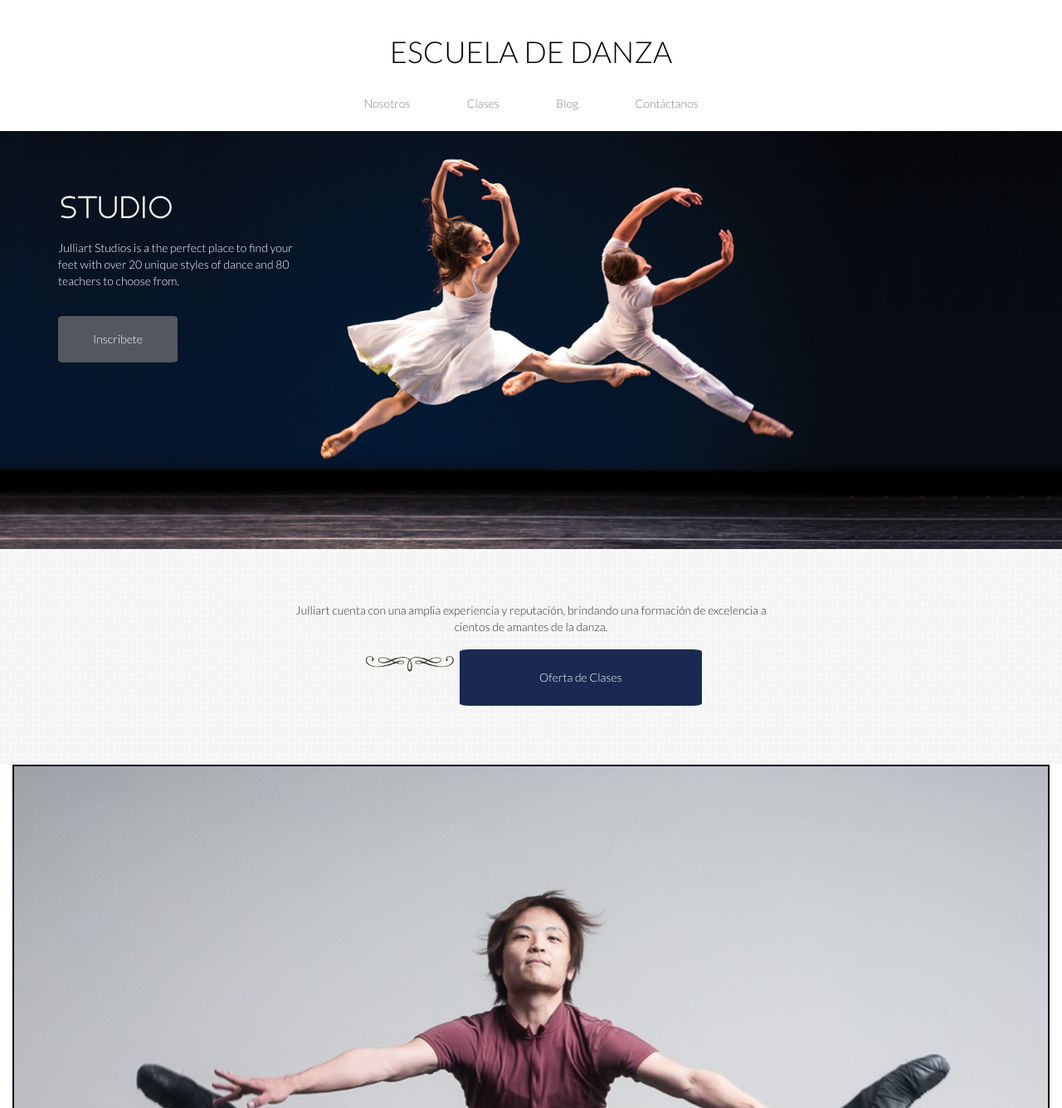
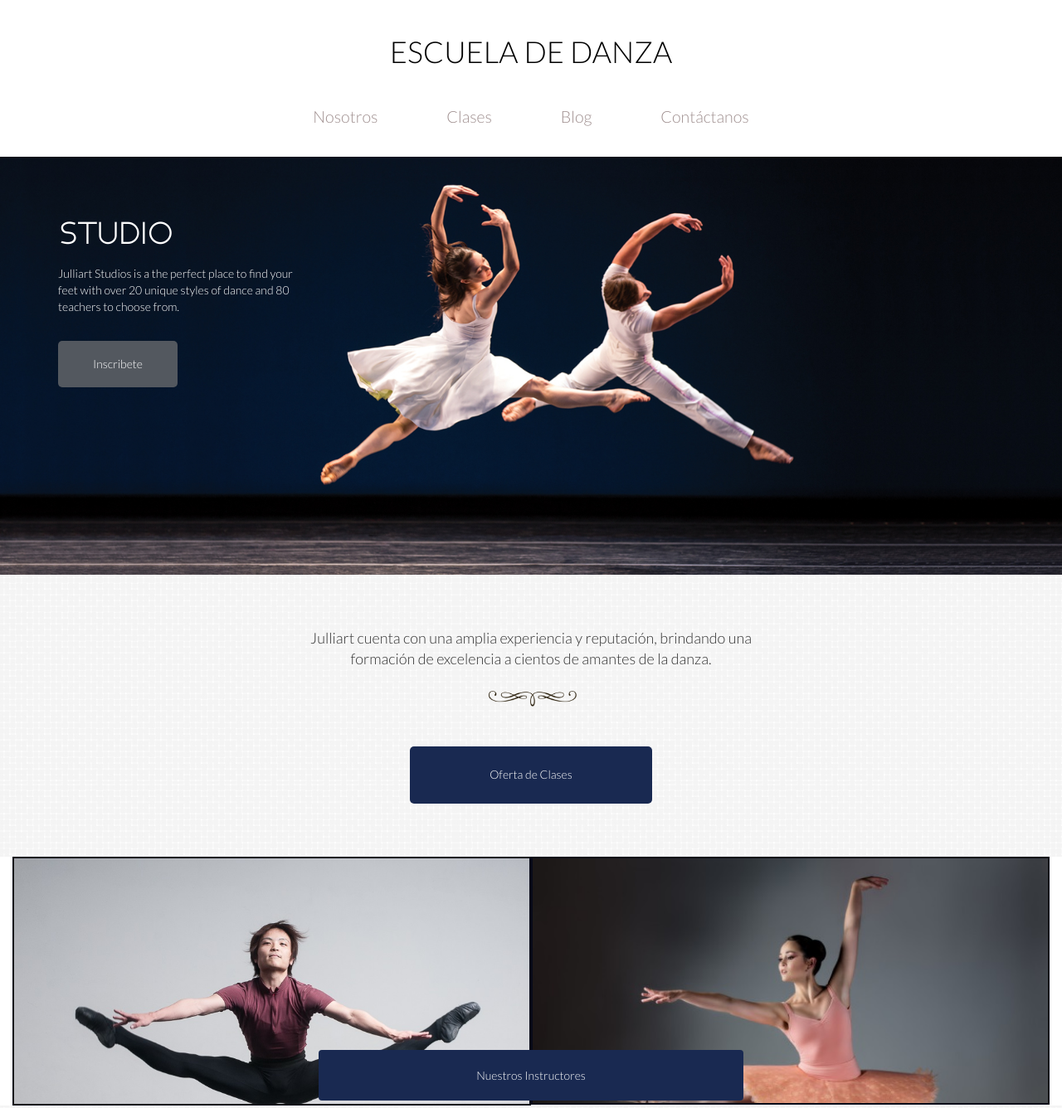
Before and after one commit to Alucia/escueladedanza, a plain HTML site: page index.html in a window 1280 px wide. Shown: the top 1336 px of the page at 83% size. Drawn offline with Linux system fonts and the light colour scheme; some packages are replaced by stand-ins of ours.

```diff
--- a/css/common.css
+++ b/css/common.css
@@ -16,12 +16,19 @@ a:hover{
 	color: black;
 }
 nav{
-	margin: 2%;
+	text-align: center;
+	margin:3% 0%;
+}
+nav a:hover {
+	background-color: #05123B;
+	color: #fff;
 }
 nav a{
 	text-decoration: none;
-	color: grey;
-	margin: 3%;
+    color: #A09090;
+    font-size: 1.4em;
+    padding: 10px 40px;
+    border-radius: 5px;
 }
 .btn{
 	text-align: center;
--- a/css/main.css
+++ b/css/main.css
@@ -1,5 +1,5 @@
 /* Inserta tu codigo aqui */
-
+/*hero*/
 .hero-image-index{
 	width: 100%;
 	height: 63%;
@@ -7,12 +7,15 @@
 	background-size: cover;
 	padding-top: 5%;
 }
-
 .font-size-40{
 	font-size: 40px;
 	font-family: "Neoteric-Bold";
 }
-
+.p-hero{
+	padding-right: 16.5%;
+	text-align: left;
+	padding-bottom: 6%;
+}
 .btn-inscribete{
 	width: 40%;
 	height: 10%;
@@ -20,45 +23,41 @@
 	padding: 5%  0%;
 	background-color: rgb(83, 88, 95);
 	position: relative;
-	border-radius: 5%;
+	border-radius: 5px;
 }
-
+/*descripcion*/
 .descripcion{
 	padding: 5% 0%;
 	background-image: url("../img/textura_2.jpg");
 }
-
 .descripcion p{
 	padding: 0% 25%;
+	font-size: 18px;
 }
-
 .descripcion img{
 	width: 10%;
-	margin-top: -3%
+	margin-top: -3%;
 }
-
 .oferta{
 	width: 25%;
 	padding: 2% 0%;
-	border-radius: 4%;
+	border-radius: 5px;
+	margin-top: 5%;
 	margin: auto;
 }
-
-.p-hero{
-	padding-right: 16.5%;
-	text-align: left;
-	padding-bottom: 6%;
+.oferta:hover{
+	color: #192951;
+	background-color: #fff;
+	border: 2px solid #192951;
 }
-
+/*instructores*/
 .instructoresindex img {
 	width: 100%;
 	border: 2px solid #070918;
 }
-
 .instructoresindex{
 	position: relative;
 }
-
 .nuestrosinstructores{
 	width: 40%;
 	padding: 1.5% 0%;
@@ -66,26 +65,21 @@
 	bottom: 2%;
 	left: 30%;
 }
-
 .fraseindex{
 	background-image: url("../img/textura_2.jpg");
 }
-
 .fraseindex p{
 	padding: 0% 15%;
 	font-size: 30px;
 }
-
 .direccion{
 	background-color:  #192951;
 	color: white;
 	padding: 5% 0%;
 }
-
 .direccion .col-6:first-child{
 	padding-right: 10%;
 }
-
 .direccion h2{
 	padding: 5% 0%;
 }
--- a/index.html
+++ b/index.html
@@ -45,19 +45,21 @@
 				<div class="row">
 					<p>Julliart cuenta con una amplia experiencia y reputación, brindando una formación de excelencia a cientos de amantes de la danza. </p>
 				</div>
-				<div class="row">
+				<div class="row text-center">
 					<img src="img/decoration_1.png" alt="decoracion1">
-					<div class=" btn oferta">Oferta de Clases</div>
+				</div>
+				<div class="row text-center">
+					<div class="btn oferta">Oferta de Clases</div>
 				</div>
 			</div>
 		</div>
 		<div class="instructoresindex">
 			<div class="container-fluid">
 			<div class="row mg-0 pd-0">
-				<div class="col-6 mg-0 pd-0">
+				<div class="col-sm-6 mg-0 pd-0">
 					<img src="img/instructor_4.jpg" alt="instructor de ballet">
 				</div>
-				<div class="col-6 mg-0 pd-0">
+				<div class="col-sm-6 mg-0 pd-0">
 					<img src="img/profesor_9.jpg" alt="Instructora de ballet">
 				</div>
 			</div>
@@ -74,13 +76,13 @@
 		<div class="direccion">
 			<div class="container">
 				<div class="row">
-					<div class="col-6">
+					<div class="col-sm-6">
 						<p>Lorem ipsum dolor sit amet, consectetur adipisicing elit. Quibusdam distinctio dolorem culpa deserunt illum explicabo, reprehenderit, est, suscipit quae fugit nemo necessitatibus.</p>
 						<h2>Visítanos</h2>
 						<p>The Jullieard School</p>
 						<p>60 Lincoln center Plaza</p> <p>New York,NY 10023</p> <p>(212) 799-5000</p>
 					</div>
-					<div class="col-6">
+					<div class="col-sm-6">
 						<div id="map" style="width:80%;height:300px;"></div>
 					</div>
 				</div>
```
